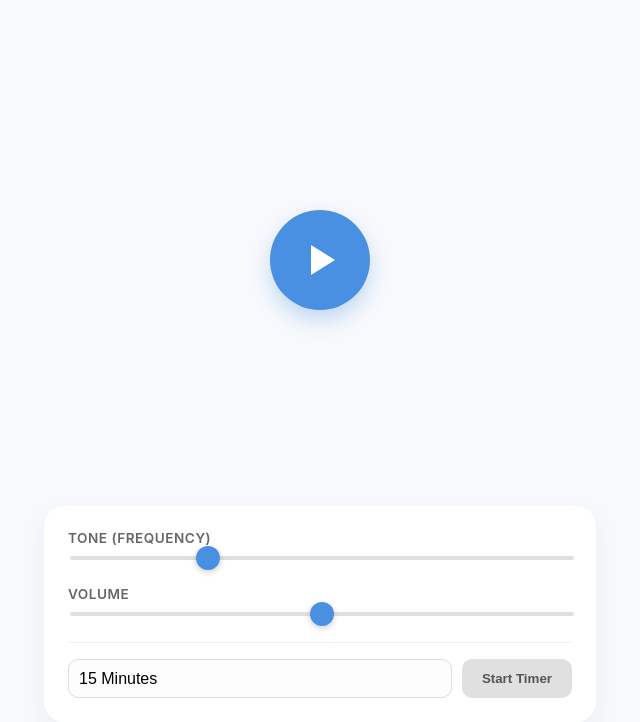
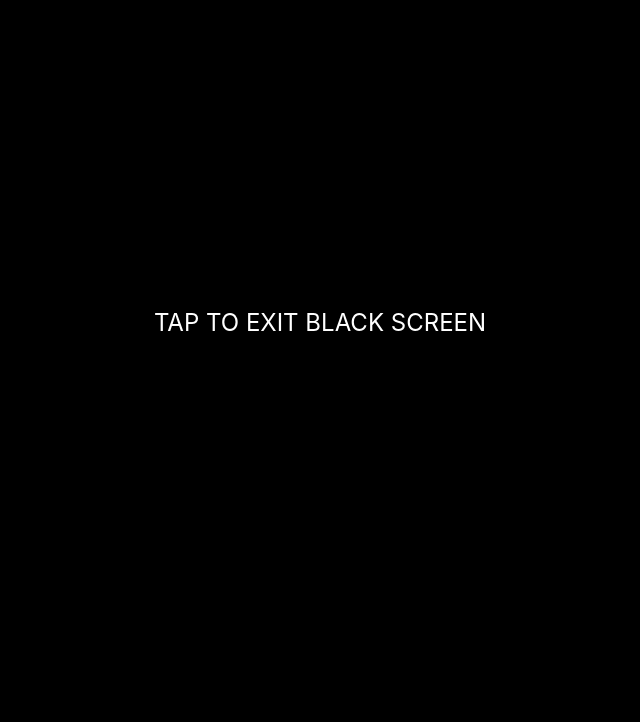
Before and after one commit to Rays-Robotics/White-Noise-App, a plain HTML site: page index.html in a window 1280 px wide. Shown: the part 78-800 px from the top of the page, without its empty margins (320-960 px from the left). Drawn offline with Linux system fonts and the light colour scheme.

Commit message:
Implement black screen overlay functionality
Added functionality for a black screen overlay with toggle feature.

```diff
--- a/index.html
+++ b/index.html
@@ -13,8 +13,41 @@
     <link rel="stylesheet" href="styles.css">
     <link rel="manifest" href="manifest.json">
     <link rel="apple-touch-icon" href="https://github.com/Rays-Robotics/White-Noise-App/blob/main/Images/logo-high.png?raw=true">
+
+    <style>
+        /* --- New Styles for Black Screen Functionality --- */
+
+        /* 1. The Overlay Element */
+        #black-screen-overlay {
+            position: fixed; /* Covers the entire viewport */
+            top: 0;
+            left: 0;
+            width: 100vw;
+            height: 100vh;
+            background-color: black;
+            z-index: 99999; /* Ensure it covers everything else */
+            display: none; /* Start hidden */
+            cursor: pointer; /* Hint that clicking will exit */
+            text-align: center;
+            color: white;
+            font-size: 1.5em;
+            /* Center the text */
+            display: flex;
+            justify-content: center;
+            align-items: center;
+        }
+
+        /* 2. Style for the button (if needed, otherwise rely on styles.css) */
+        .controls-area button {
+            margin-top: 10px;
+        }
+    </style>
 </head>
 <body>
+
+    <div id="black-screen-overlay" onclick="toggleBlackScreen()">
+        <p>TAP TO EXIT BLACK SCREEN</p>
+    </div>
 
     <div class="app-container">
         <header>
@@ -56,9 +89,30 @@
                 </div>
                 <div id="timer-display" class="timer-display hidden"></div>
             </div>
+
+            <button id="black-screen-btn" class="secondary-btn" onclick="toggleBlackScreen()">Black Screen Mode</button>
+
         </section>
     </div>
 
     <script src="script.js"></script>
+    <script>
+        /**
+         * New JavaScript Function to Toggle the Black Screen
+         * * NOTE: If your script.js already contains an initialization function
+         * or runs code that might conflict, you may want to move this
+         * function into script.js instead of keeping it here.
+         */
+        function toggleBlackScreen() {
+            const overlay = document.getElementById('black-screen-overlay');
+
+            // Toggle the visibility: if it's currently hidden, show it; otherwise, hide it.
+            if (overlay.style.display === 'none' || overlay.style.display === '') {
+                overlay.style.display = 'flex'; // Use flex to center the text
+            } else {
+                overlay.style.display = 'none';
+            }
+        }
+    </script>
 </body>
 </html>
```
